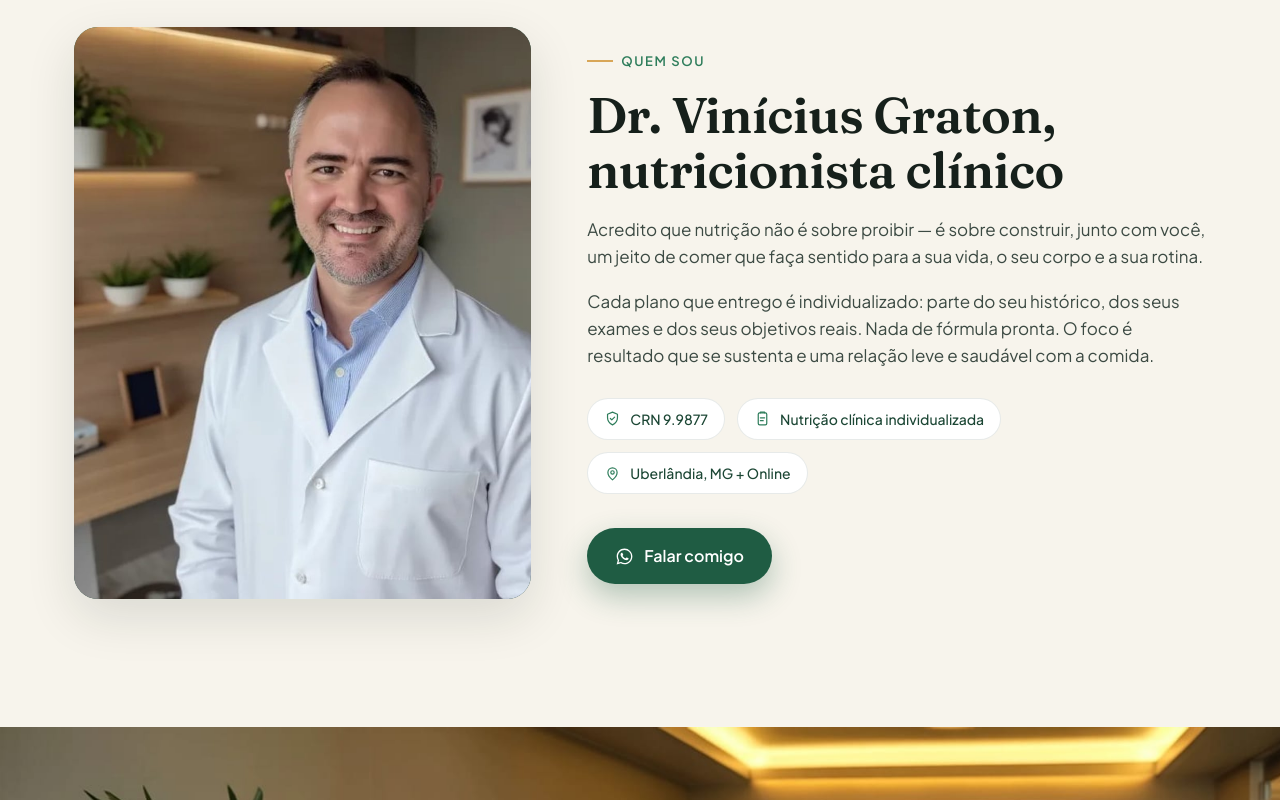
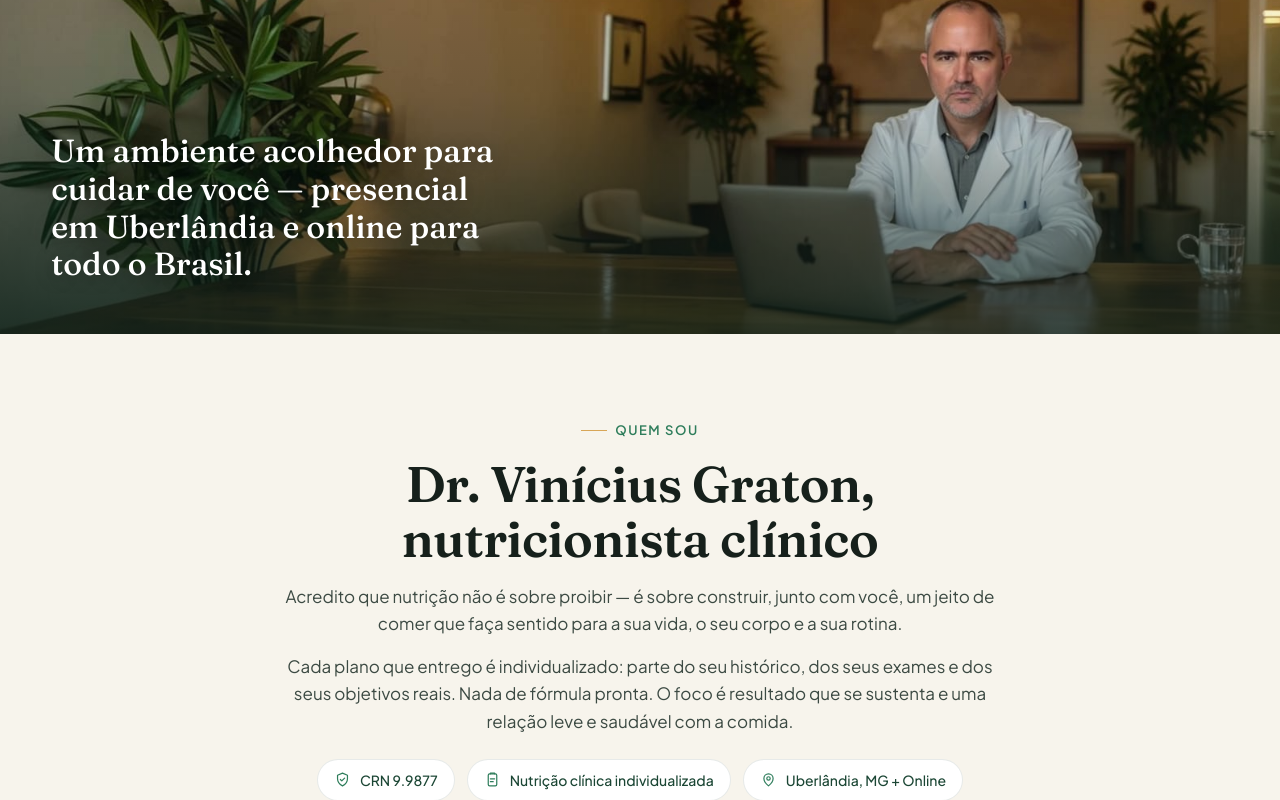
Before and after one commit to gratoncreative/drviniciusgraton-nutri, a React (Vite) app: page / in a window 1280 px wide. Shown: the part 2220-3020 px from the top of the page. Built offline with nearby package versions, Linux system fonts and the light colour scheme.

Commit message:
Quem sou: remove foto sorridente, une texto+credenciais com a faixa do consultorio

```diff
--- a/src/App.jsx
+++ b/src/App.jsx
@@ -144,15 +144,19 @@ export default function App() {
           </div>
         </section>
 
-        {/* ===================== SOBRE ===================== */}
-        <section className="section about" id="sobre">
-          <div className="container about__grid">
-            <Reveal className="about__photo">
-              <img src={`${import.meta.env.BASE_URL}foto-sobre.jpg`} alt="Dr. Vinícius Graton, nutricionista clínico" width="880" height="1100" />
-            </Reveal>
-            <div>
+        {/* ===================== QUEM SOU + AMBIENTE ===================== */}
+        <section className="about" id="sobre">
+          <div className="ambiente" aria-label="Consultório">
+            <img src={`${import.meta.env.BASE_URL}ambiente.jpg`} alt="Consultório do Dr. Vinícius Graton em Uberlândia" loading="lazy" />
+            <div className="ambiente__cap">
+              <span>Um ambiente acolhedor para cuidar de você — presencial em Uberlândia e online para todo o Brasil.</span>
+            </div>
+          </div>
+          <div className="about__intro">
+            <div className="center">
               <Reveal><span className="eyebrow">Quem sou</span></Reveal>
               <Reveal delay={0.05}><h2 className="section-title">Dr. Vinícius Graton, nutricionista clínico</h2></Reveal>
+            </div>
             <Reveal delay={0.1}>
               <p>
                 Acredito que nutrição não é sobre proibir — é sobre construir, junto com você,
@@ -178,15 +182,6 @@ export default function App() {
                 <a className="btn btn--primary" href={whatsappLink()} target="_blank" rel="noopener"><IconWhats /> Falar comigo</a>
               </div>
             </Reveal>
-            </div>
-          </div>
-        </section>
-
-        {/* ===================== AMBIENTE ===================== */}
-        <section className="ambiente" aria-label="Consultório">
-          <img src={`${import.meta.env.BASE_URL}ambiente.jpg`} alt="Consultório do Dr. Vinícius Graton em Uberlândia" loading="lazy" />
-          <div className="ambiente__cap">
-            <span>Um ambiente acolhedor para cuidar de você — presencial em Uberlândia e online para todo o Brasil.</span>
           </div>
         </section>
 
--- a/src/index.css
+++ b/src/index.css
@@ -273,6 +273,9 @@ h1, h2, h3, h4 {
 .about__creds { display: flex; flex-wrap: wrap; gap: 12px; margin-top: 28px; }
 .about__cred { display: inline-flex; align-items: center; gap: 9px; background: #fff; border: 1px solid var(--line); border-radius: 100px; padding: 9px 16px; font-size: 14px; font-weight: 500; color: var(--green-800); }
 .about__cred svg { width: 17px; height: 17px; color: var(--green-600); }
+.about__intro { max-width: 760px; margin: 0 auto; padding: clamp(44px,6vw,80px) 24px clamp(56px,8vw,108px); text-align: center; }
+.about__intro p { margin: 16px auto 0; font-size: 17px; max-width: 60ch; color: var(--body); }
+.about__intro .about__creds, .about__intro .hero__actions { justify-content: center; margin-top: 24px; }
 @media (max-width: 880px) { .about__grid { grid-template-columns: 1fr; gap: 36px; } .about__photo { max-width: 380px; } }
 
 /* ============================================================
```
Lines whose indentation alone changed are shown as unchanged.
